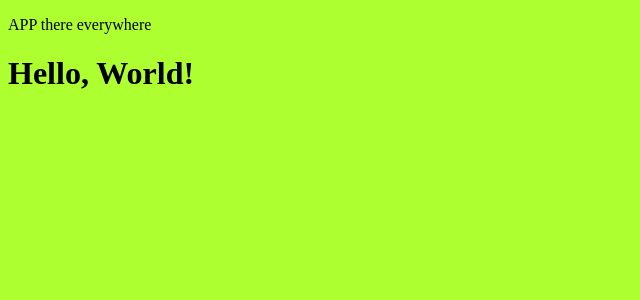
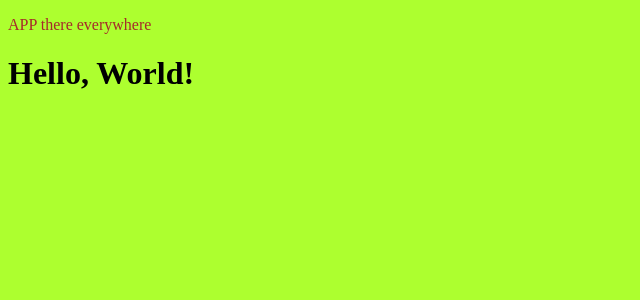
Before and after one commit to TonyKelly12/Mp3-Store, a React app: page / in a window 1280 px wide. Shown: the top 300 px of the page, without its empty margins (0-640 px from the left). Built offline with nearby package versions, Linux system fonts and the light colour scheme.

Commit message:
init: First Commit

```diff
--- a/src/Sass/main.scss
+++ b/src/Sass/main.scss
@@ -1,7 +1,7 @@
 body {
     background-color: greenyellow;
     p{
-        color: black;
+        color: brown;
     }
 
 }
```
